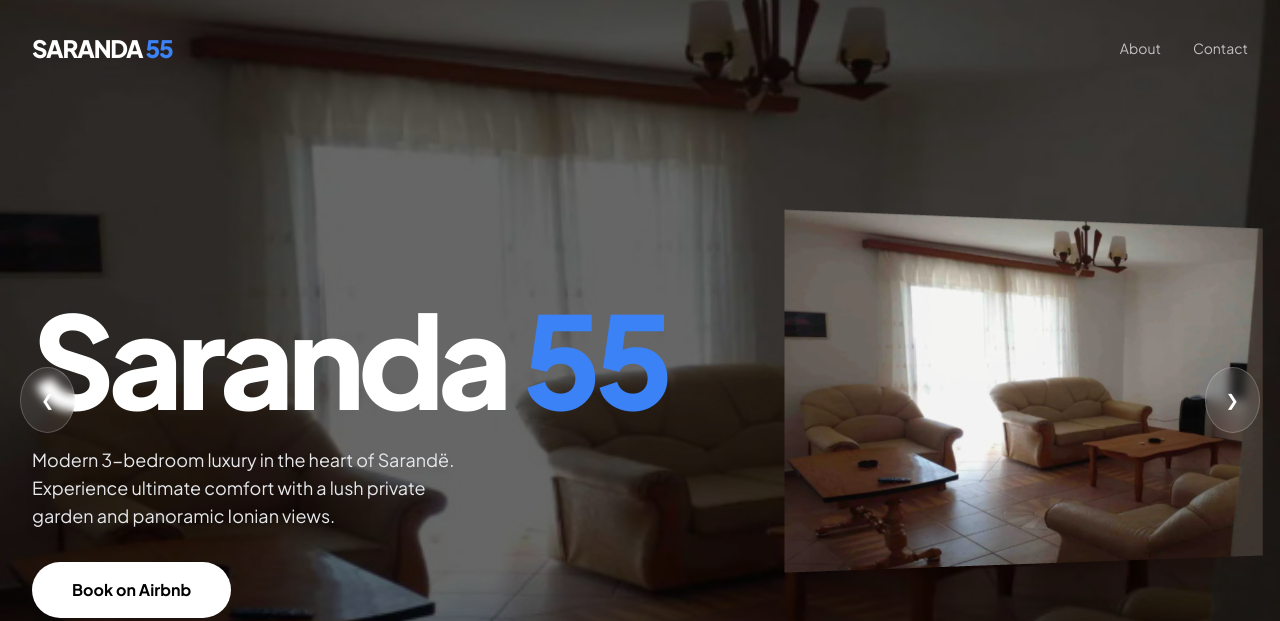
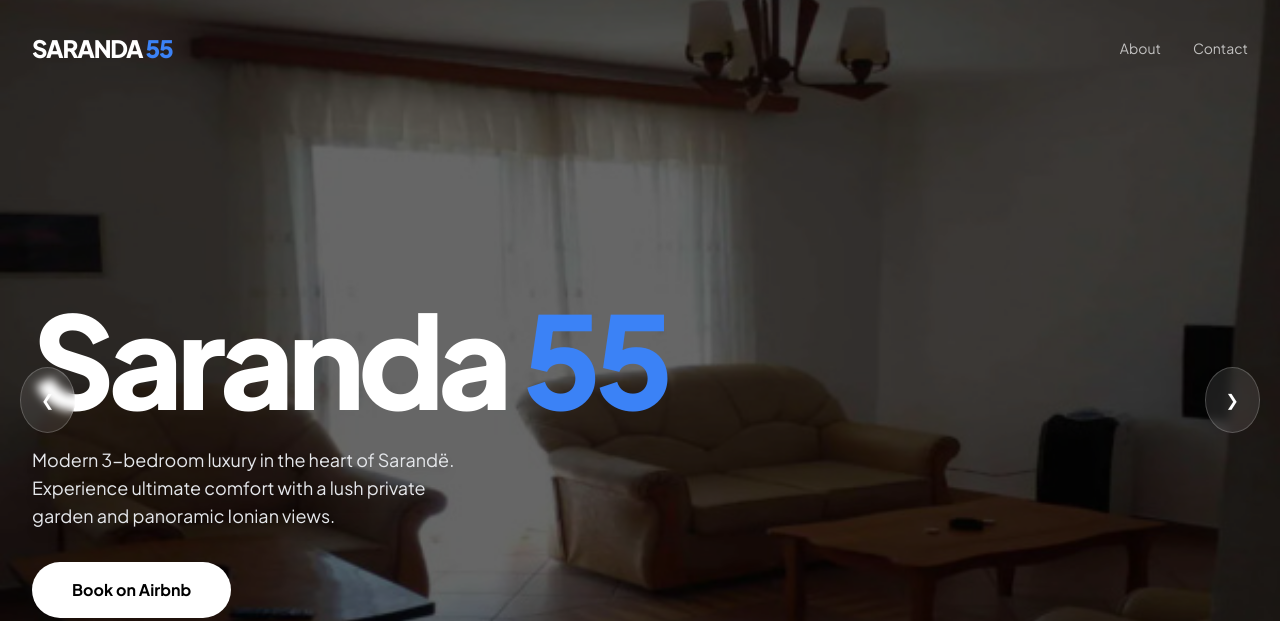
Before and after one commit to kg-source/sarandaai1, a plain HTML site: page index.html in a window 1280 px wide. Shown: the top 621 px of the page. Drawn offline with nearby package versions, Linux system fonts and the light colour scheme; animation ran at ten frames a second.

Commit message:
Update index.html

```diff
--- a/index.html
+++ b/index.html
@@ -5,7 +5,6 @@
     <meta name="viewport" content="width=device-width, initial-scale=1.0">
     <title>Saranda 55 | Ionian Oasis</title>
     <script src="https://cdn.tailwindcss.com"></script>
-    <script src="https://cdnjs.cloudflare.com/ajax/libs/three.js/r128/three.min.js"></script>
     <style>
         @import url('https://fonts.googleapis.com/css2?family=Plus+Jakarta+Sans:wght@300;400;700;800&display=swap');
 
@@ -53,7 +52,7 @@
 
         .slider-dots {
             position: fixed;
-            bottom: 120px; /* Moved up as requested */
+            bottom: 120px;
             left: 50%;
             transform: translateX(-50%);
             z-index: 50;
@@ -93,8 +92,6 @@
         }
         .social-btn:hover { transform: scale(1.1); filter: brightness(1.1); }
 
-        /* 3D Layer */
-        canvas { position: fixed; top: 0; left: 0; z-index: 1; pointer-events: none; }
         .glass { background: rgba(255, 255, 255, 0.03); backdrop-filter: blur(12px); border: 1px solid rgba(255, 255, 255, 0.1); }
         .section-padding { padding: 100px 20px; }
     </style>
@@ -106,8 +103,6 @@
     <div class="slider-arrow arrow-left" onclick="manualChange(-1)">❮</div>
     <div class="slider-arrow arrow-right" onclick="manualChange(1)">❯</div>
     <div class="slider-dots" id="slider-dots"></div>
-
-    <div id="canvas-container"></div>
 
     <div class="social-float-container">
         <a href="https://www.instagram.com/saranda55_rental/" target="_blank" class="social-btn bg-gradient-to-tr from-[#f9ce34] via-[#ee2a7b] to-[#6228d7]">
@@ -188,7 +183,7 @@
             'room-3.jpg',
             'room-2.jpg',
             'room-1.jpg'
-        ]; //
+        ];
 
         let currentImgIndex = 0;
         let sliderInterval;
@@ -236,45 +231,6 @@
 
         updateSlider();
         startAutoSlider();
-
-        // --- THREE.JS LOGIC ---
-        let scene, camera, renderer, photoPlane;
-        function init() {
-            scene = new THREE.Scene();
-            camera = new THREE.PerspectiveCamera(75, window.innerWidth / window.innerHeight, 0.1, 1000);
-            renderer = new THREE.WebGLRenderer({ antialias: true, alpha: true });
-            renderer.setSize(window.innerWidth, window.innerHeight);
-            document.getElementById('canvas-container').appendChild(renderer.domElement);
-
-            const loader = new THREE.TextureLoader();
-            const texture = loader.load('room-4.jpg');
-            const geometry = new THREE.PlaneGeometry(5, 3.3);
-            const material = new THREE.MeshBasicMaterial({ map: texture, transparent: true, opacity: 0.95 });
-
-            photoPlane = new THREE.Mesh(geometry, material);
-            photoPlane.position.x = window.innerWidth > 768 ? 3.8 : 0;
-            scene.add(photoPlane);
-
-            camera.position.z = 5;
-            animate();
-        }
-
-        function animate() {
-            requestAnimationFrame(animate);
-            const time = Date.now() * 0.0006;
-            photoPlane.rotation.y = Math.sin(time) * 0.12;
-            photoPlane.position.y = Math.cos(time * 0.4) * 0.12;
-            renderer.render(scene, camera);
-        }
-
-        window.addEventListener('resize', () => {
-            camera.aspect = window.innerWidth / window.innerHeight;
-            camera.updateProjectionMatrix();
-            renderer.setSize(window.innerWidth, window.innerHeight);
-            photoPlane.position.x = window.innerWidth > 768 ? 3.8 : 0;
-        });
-
-        init();
     </script>
 </body>
 </html>
```
